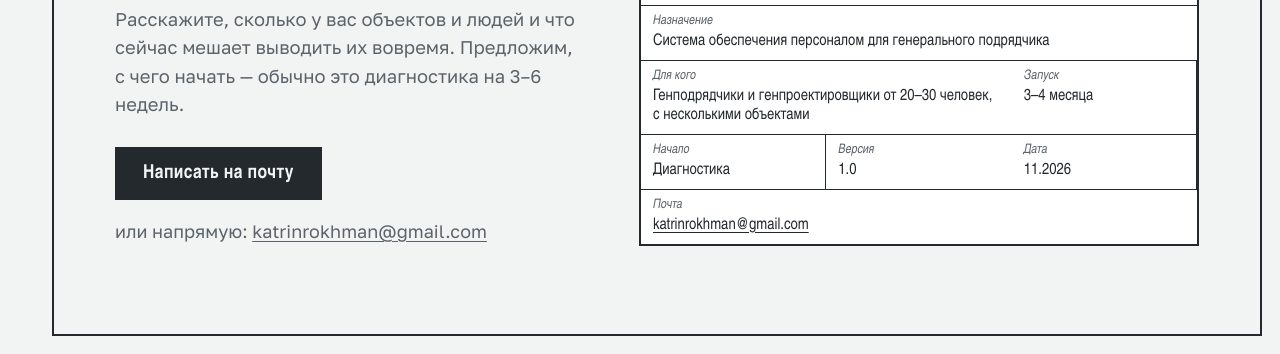
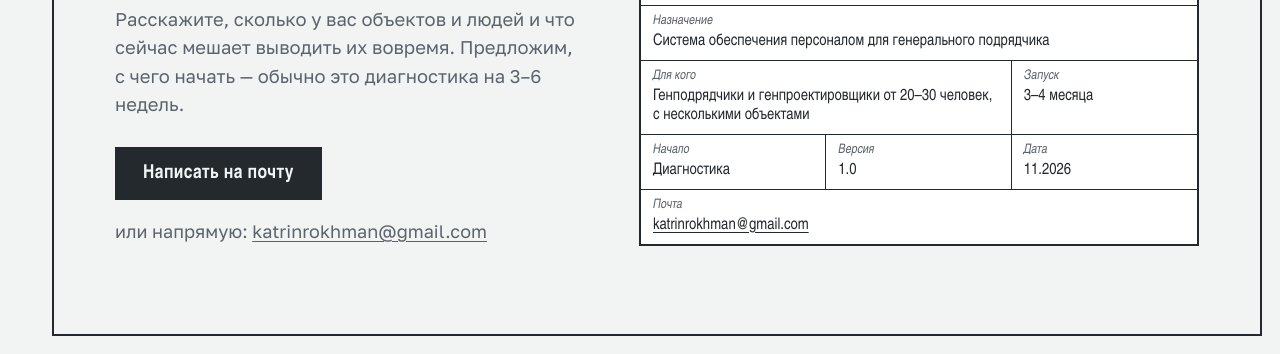
Before and after one commit to katrinrokhman/sites, a plain HTML site: page index.html in a window 1280 px wide. Shown: the part 6357-6711 px from the top of the page. Drawn offline with Linux system fonts and the light colour scheme; a web font is replaced by a local one.

Commit message:
Лендинг КАРКАС: границы штампа

```diff
--- a/index.html
+++ b/index.html
@@ -275,7 +275,7 @@ tbody tr:last-child td, tbody tr:last-child th { border-bottom: 0; }
   font: 500 1rem/1.2 var(--display);
 }
 .stamp div { padding: 8px 12px; border-right: 1px solid var(--ink); border-bottom: 1px solid var(--ink); }
-.stamp div:nth-child(3n) { border-right: 0; }
+.stamp .end { border-right: 0; }
 .stamp small { display: block; font: italic 500 .82rem/1.2 var(--display); color: var(--pencil); margin-bottom: 3px; }
 .stamp .wide { grid-column: span 2; }
 .stamp .full { grid-column: 1 / -1; border-right: 0; }
@@ -469,10 +469,10 @@ tbody tr:last-child td, tbody tr:last-child th { border-bottom: 0; }
           <div class="full"><small>Продукт</small><span class="big">КАРКАС</span></div>
           <div class="full"><small>Назначение</small>Система обеспечения персоналом для&nbsp;генерального подрядчика</div>
           <div class="wide"><small>Для&nbsp;кого</small>Генподрядчики и&nbsp;генпроектировщики от&nbsp;20–30 человек, с&nbsp;несколькими объектами</div>
-          <div><small>Запуск</small>3–4 месяца</div>
+          <div class="end"><small>Запуск</small>3–4 месяца</div>
           <div><small>Начало</small>Диагностика</div>
           <div><small>Версия</small>1.0</div>
-          <div><small>Дата</small>11.2026</div>
+          <div class="end"><small>Дата</small>11.2026</div>
           <div class="full last"><small>Почта</small><a href="mailto:katrinrokhman@gmail.com?subject=%D0%9A%D0%90%D0%A0%D0%9A%D0%90%D0%A1%3A%20%D0%BE%D0%B1%D1%81%D1%83%D0%B4%D0%B8%D1%82%D1%8C%20%D0%BE%D0%B1%D1%8A%D0%B5%D0%BA%D1%82">katrinrokhman@gmail.com</a></div>
         </div>
       </div>
```
